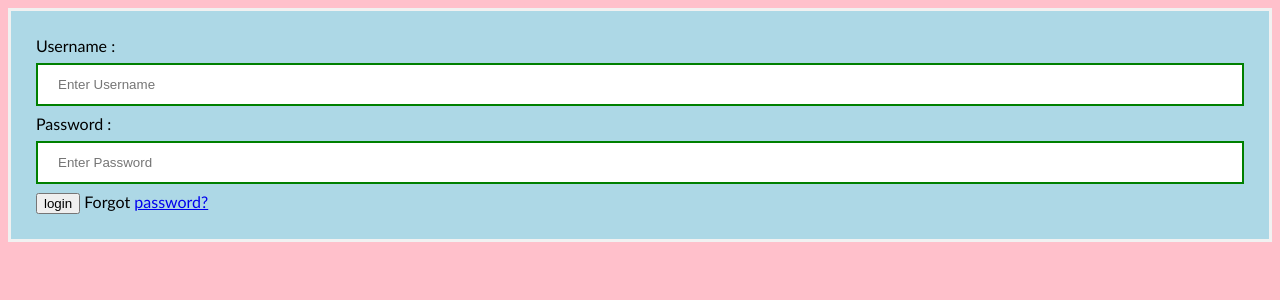
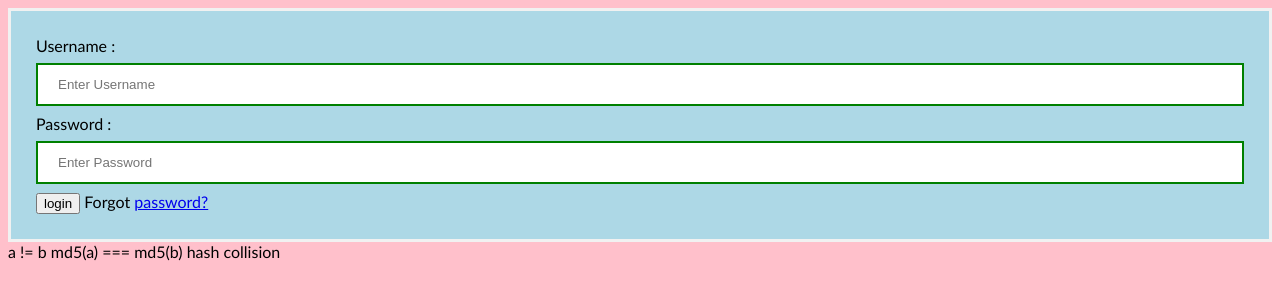
Before and after one commit to shine102/CTF-Writeups, a PHP site: page / in a window 1280 px wide. Shown: the top 300 px of the page. Run offline with PHP 8.4, Linux system fonts and the light colour scheme.

Commit message:
initial commit for FUSec_2023

```diff
--- a/FUSec_2022/Web/Magik Hash/Source/index.php
+++ b/FUSec_2022/Web/Magik Hash/Source/index.php
@@ -67,7 +67,11 @@ session_start();
         </div>
     </form>
 </body>
+a != b
 
+md5(a) === md5(b)
+
+hash collision
 </html>
 <?php
 if (isset($_POST["submit"])) {
```
Also changed, not shown: FUSec_2023/Crypto/README.md (added), FUSec_2023/Misc/README.md (added), FUSec_2023/README.md (added), FUSec_2023/Re/README.md (added), FUSec_2023/Web/Baby_Injection/README.md (added), FUSec_2023/Web/EHC_Social_Network_1/README.md (added), FUSec_2023/Web/Magic101/README.md (added), FUSec_2023/Web/README.md (added).
